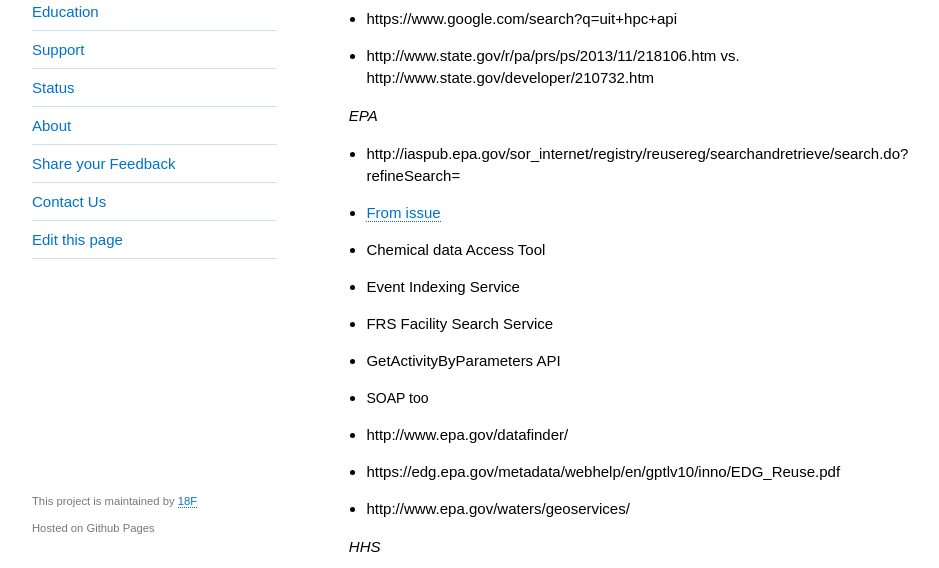
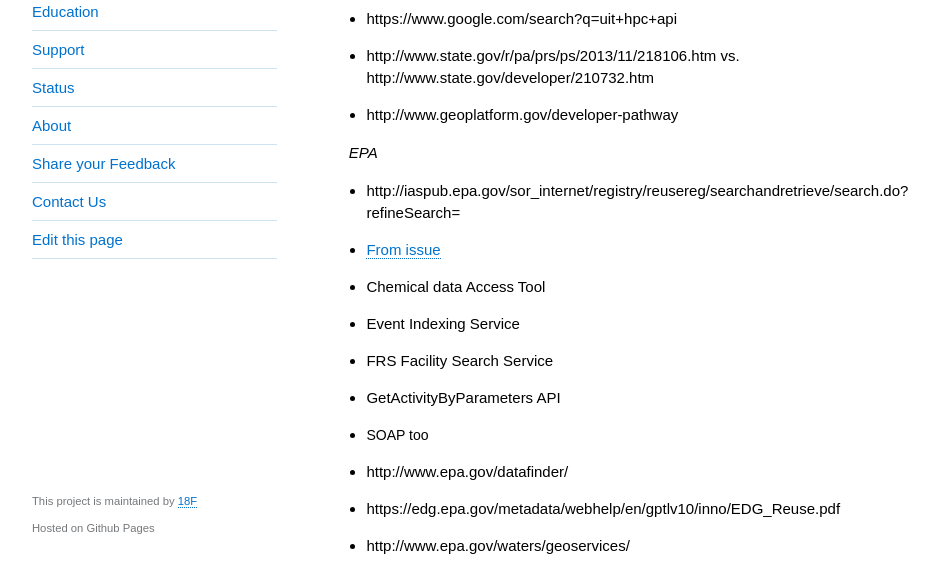
Before and after one commit to 18F/API-All-the-X, a Jekyll site: the page built from pages/individual_apis-standby_notes.md, in a window 1280 px wide and 900 px high, cut to the strip 332-900 px from the top of the window. Shown: the whole strip, without its empty margins (128-1067 px from the left). Built offline with Jekyll 4.4.1, drawn with Linux system fonts in a browser that asks for light colours; some of the changed lines change nothing that is shown.

Commit message:
adding fgdc link

```diff
--- a/pages/individual_apis-standby_notes.md
+++ b/pages/individual_apis-standby_notes.md
@@ -10,6 +10,7 @@
 * individual apis of https://open.whitehouse.gov/
 * https://www.google.com/search?q=uit+hpc+api
 * http://www.state.gov/r/pa/prs/ps/2013/11/218106.htm vs. http://www.state.gov/developer/210732.htm
+* http://www.geoplatform.gov/developer-pathway
 
  *EPA*
 * http://iaspub.epa.gov/sor_internet/registry/reusereg/searchandretrieve/search.do?refineSearch=
```
